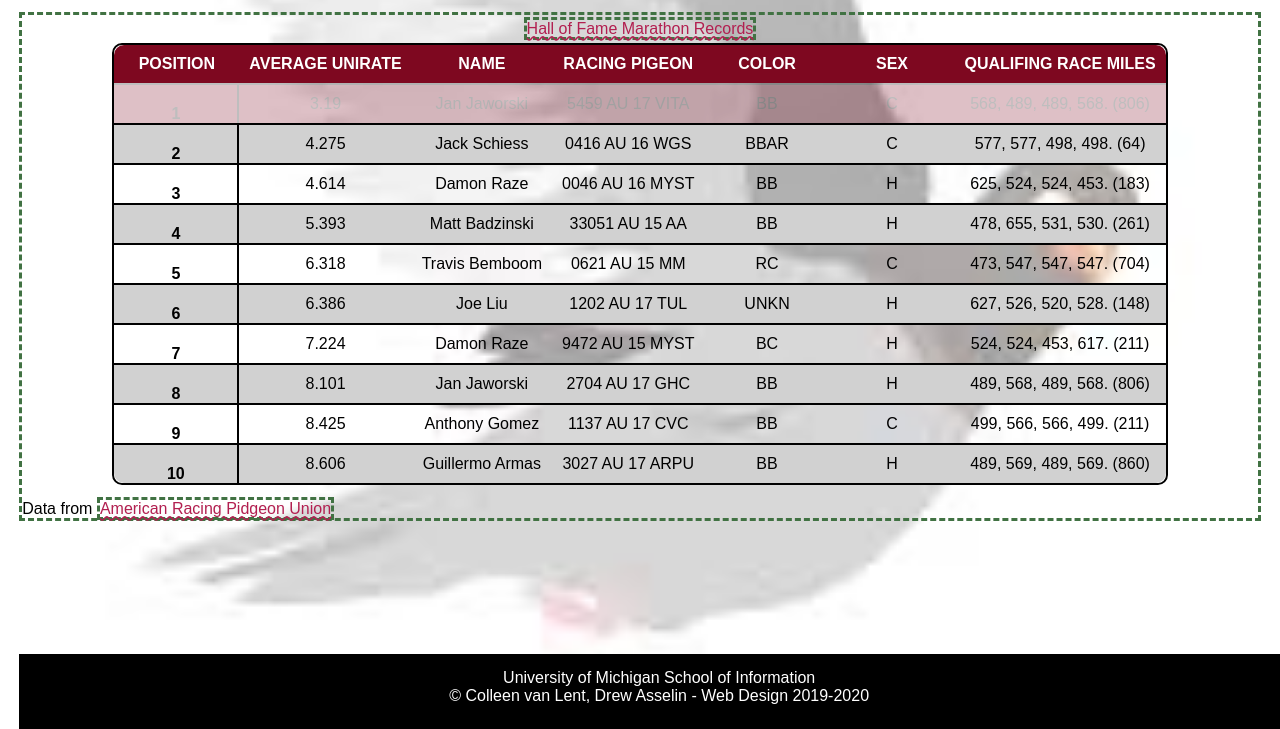
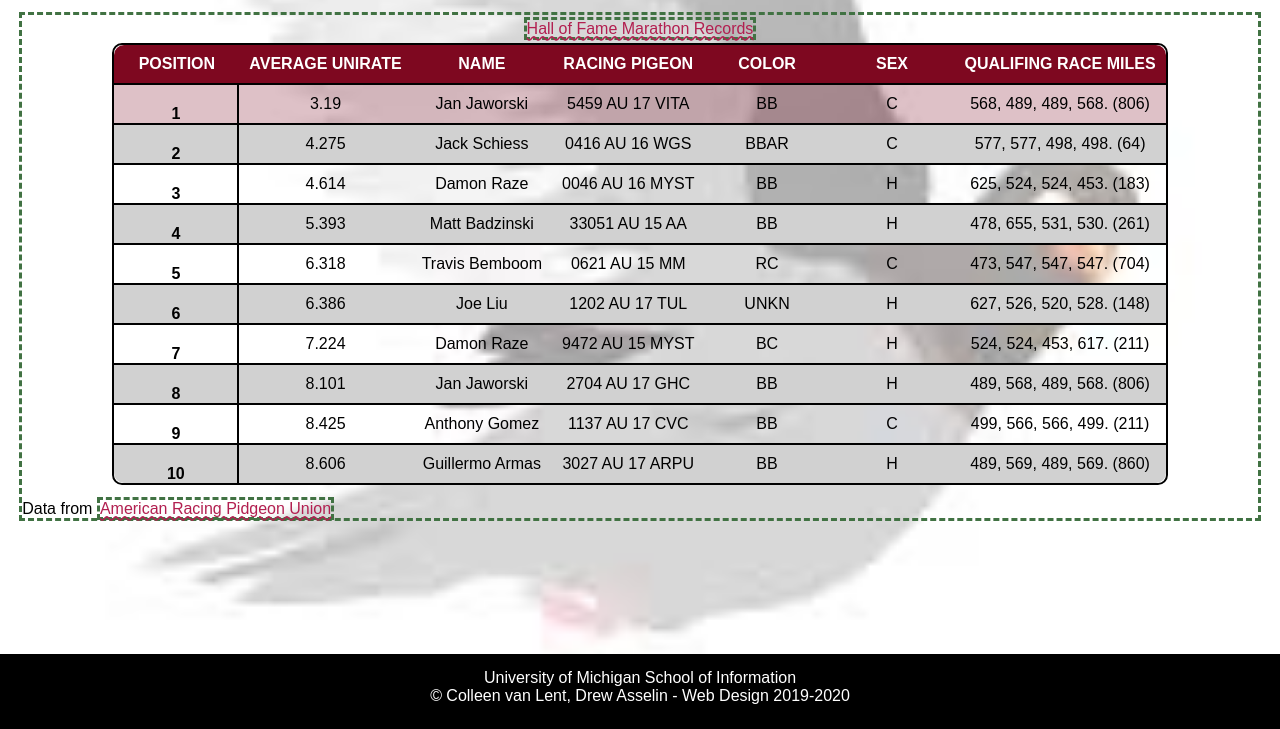
Before and after one commit to abey-noble/homework4-2021, a plain HTML site: page index.html in a window 1280 px wide. In both pictures the pointer is over the element 639 px from the left and 174 px from the top of the page. Shown: the part 71-800 px from the top of the page. Drawn offline with Linux system fonts and the light colour scheme; a web font is replaced by a local one.

Commit message:
Add files via upload
fixed transparency and footer

```diff
--- a/css/style.css
+++ b/css/style.css
@@ -106,8 +106,7 @@ table tbody tr:nth-child(even){
 /*Req 6e*/
 
 table tbody tr:hover{
-  background-color: #7e0820;
-  opacity: .25;
+  background-color: rgba(126, 8, 32, .25);
 
 }
 /*Req 6f*/
@@ -154,4 +153,5 @@ footer{
   min-height: 75px;
   position: fixed;
   bottom: 0;
+  left: 0;
 }
--- a/index.html
+++ b/index.html
@@ -6,7 +6,7 @@
     <link rel="stylesheet" href="css/html5reset.css"/>
     <link rel="stylesheet" href="css/style.css"/>
     <!-- Link the style sheets and Google font -->
-    <link rel="shortcut icon" type="image/png" href="images/pigeon-icon.png"/>
+    <link rel="shortcut icon" type="image/jpeg" href="images/pigeon.jpg"/>
     <!-- Image by <a href="https://pixabay.com/users/chiplanay-1971251/?utm_source=link-attribution&amp;utm_medium=referral&amp;utm_campaign=image&amp;utm_content=3303111">chiplanay</a> from <a href="https://pixabay.com/?utm_source=link-attribution&amp;utm_medium=referral&amp;utm_campaign=image&amp;utm_content=3303111">Pixabay</a> -->
     <title>AU National Old Bird Hall of Fame Marathon Distance</title>
   </head>
```
Also changed, not shown: images/pigeon.jpg (added).
